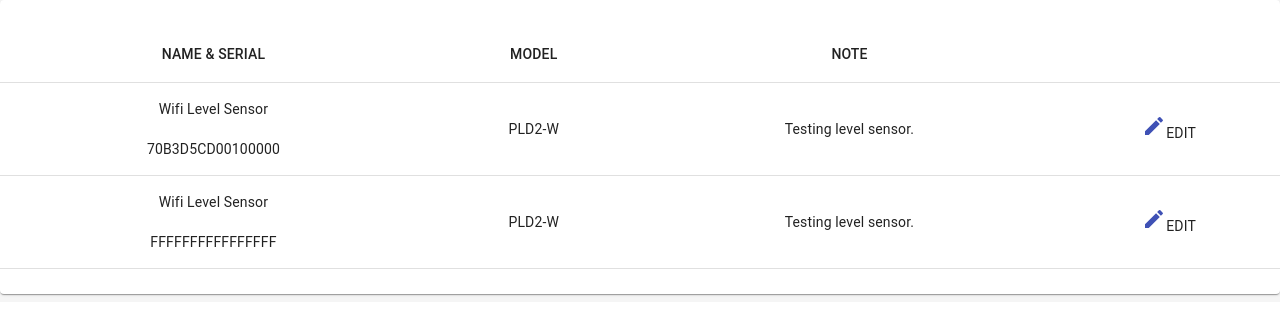
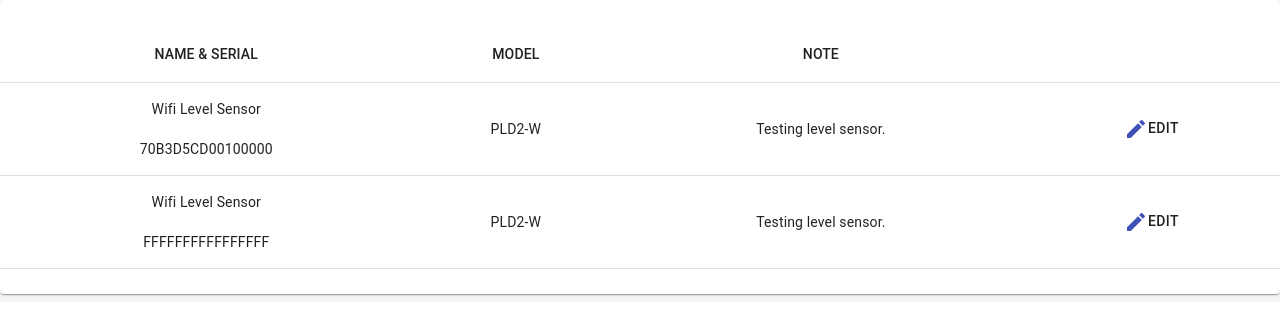
Before and after one commit to pzey2011/fullstack-MERN-web-dashboard, a React (Create React App) app: page / in a window 1280 px wide. Shown: the top 336 px of the page. Built offline with nearby package versions, Linux system fonts and the light colour scheme.

Commit message:
ui change

```diff
--- a/src/DeviceList.jsx
+++ b/src/DeviceList.jsx
@@ -1,5 +1,5 @@
 import React, { useEffect , useContext } from 'react';
-import { Table , TableBody , TableCell , TableContainer , TableHead ,TableRow , Paper , Grid } from '@material-ui/core';
+import { Table , TableBody , TableCell , TableContainer , TableHead ,TableRow , Paper , Grid, Button } from '@material-ui/core';
 import {createUseStyles} from 'react-jss';
 import EditIcon from '@material-ui/icons/Edit';
 import {DeviceContext,selectedDeviceIndexContext,editDisplayContext,selectedDeviceContext} from './DeviceContext';
@@ -57,7 +57,7 @@ export default function DeviceList(props) {
                                     </TableCell>
                                     <TableCell align="center">{row.model}</TableCell>
                                     <TableCell align="center">{row.note}</TableCell>
-                                    <TableCell align="center" onClick={()=>handleEdit(i)}><EditIcon color="primary"/>EDIT</TableCell>
+                                    <TableCell align="center"><Button onClick={()=>handleEdit(i)}><EditIcon color="primary"/>EDIT</Button></TableCell>
                                 </TableRow>
                             ))}
                         </TableBody>
```
